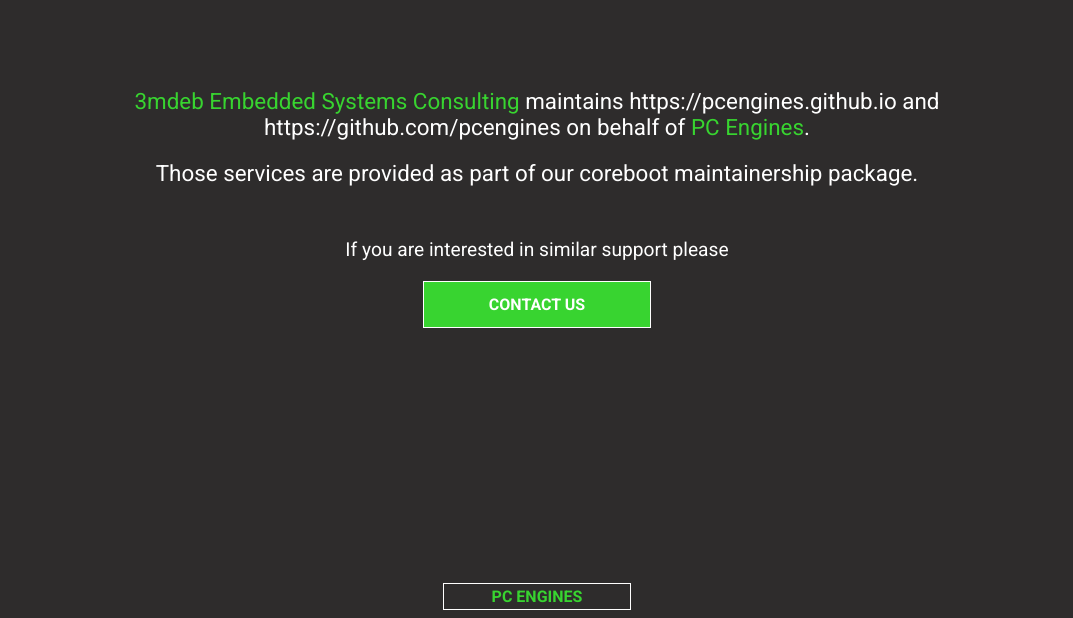
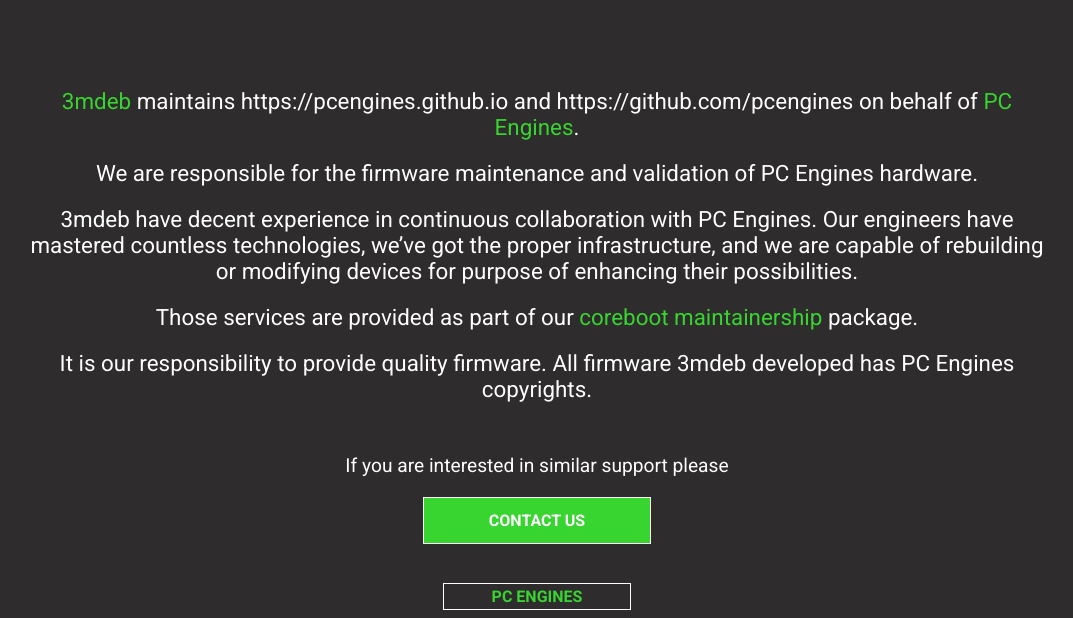
Before and after one commit to pcengines/pcengines.github.io, a Jekyll site: the page about.html, which Jekyll copies as it is, in a window 1280 px wide and 1015 px high, cut to the strip 397-1015 px from the top of the window. Shown: the whole strip, without its empty margins (103-1176 px from the left). Built offline with Jekyll 4.4.1, drawn with Linux system fonts in a browser that asks for light colours.

Commit message:
about.html: added 3mdeb relation info

```diff
--- a/about.html
+++ b/about.html
@@ -92,7 +92,7 @@
           <div class="about__info">
             <p class="big-text">
               <a class="green-text" href="https://3mdeb.com/"
-                >3mdeb Embedded Systems Consulting</a
+                >3mdeb</a
               >
               maintains
               <a href="https://pcengines.github.io"
@@ -106,8 +106,22 @@
               <a class="green-text" href="https://pcengines.ch/">PC Engines</a>.
             </p>
             <p class="big-text">
-              Those services are provided as part of our coreboot maintainership
+            We are responsible for the firmware maintenance and validation of PC Engines hardware.
+            </p>
+                                  <p class="big-text">
+          3mdeb have decent experience in continuous collaboration with PC Engines. Our engineers have mastered countless technologies, we’ve got the proper infrastructure, and we are capable of rebuilding or modifying devices for purpose of enhancing their possibilities.
+          </p>
+             <p class="big-text">
+             </p>
+            <p class="big-text">
+              Those services are provided as part of our
+              <a class="green-text" href="https://github.com/coreboot/coreboot/blob/master/MAINTAINERS"
+              >coreboot maintainership</a
+>
               package.
+            </p>
+                        <p class="big-text">
+              It is our responsibility to provide quality firmware. All firmware 3mdeb developed has PC Engines copyrights.
             </p>
           </div>
 
```
